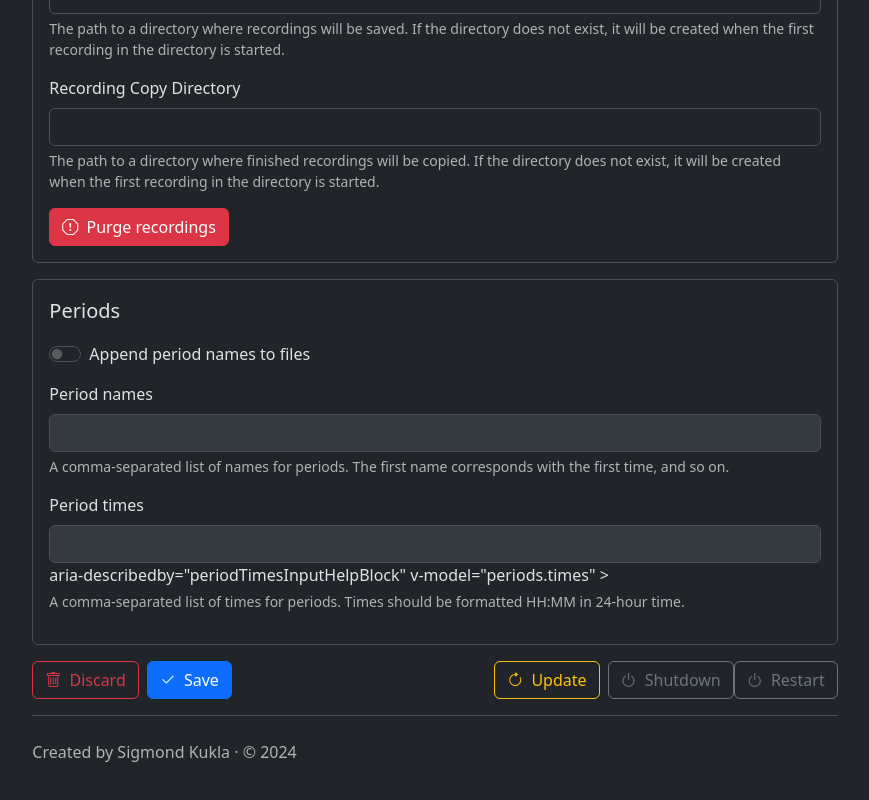
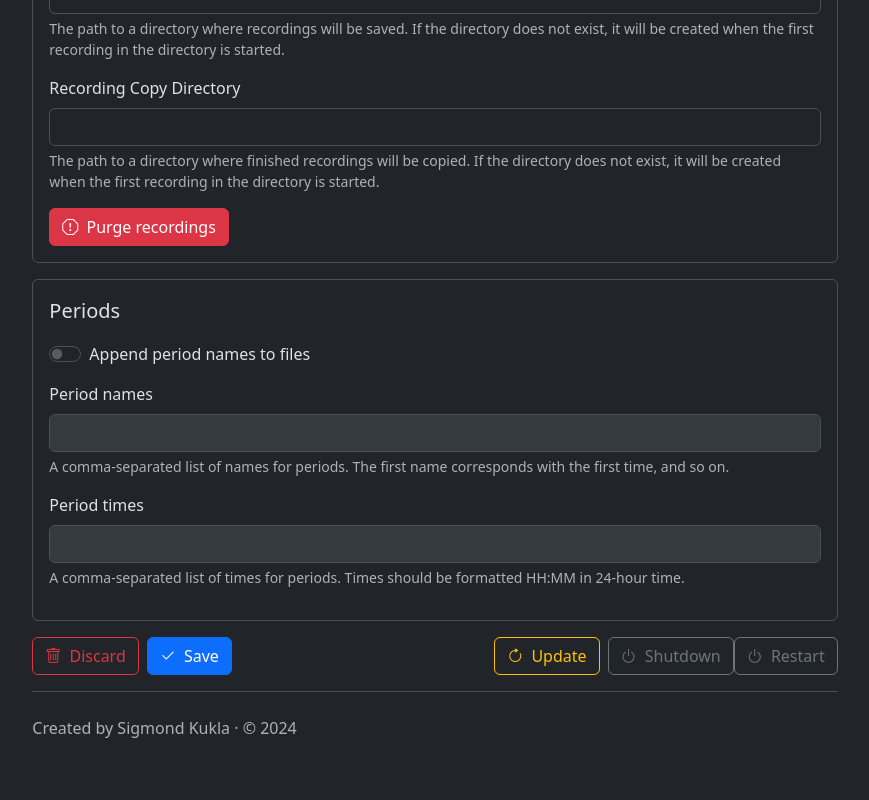
Before and after one commit to PicoPlanetDev/whiteboard-recorder, a Vue app in the folder frontend/: page /settings in a window 1280 px wide. Shown: the part 928-1728 px from the top of the page, without its empty margins (205-1074 px from the left). Built offline with nearby package versions, Linux system fonts and the light colour scheme; no server answers.

Commit message:
Strip period strings

```diff
--- a/frontend/src/components/SettingsForm.vue
+++ b/frontend/src/components/SettingsForm.vue
@@ -149,7 +149,7 @@ import Alert from './Alert.vue';
             <!-- Times input -->
             <div class="mb-3">
                 <label for="periodTimesInput" class="form-label">Period times</label>
-                <input type="text" id="periodTimesInput" class="form-control":disabled="!periods.enabled">
+                <input type="text" id="periodTimesInput" class="form-control" :disabled="!periods.enabled"
                     aria-describedby="periodTimesInputHelpBlock" v-model="periods.times" >
                 <div id="periodTimesInputHelpBlock" class="form-text">
                     A comma-separated list of times for periods. Times should be formatted HH:MM in 24-hour time.
```
Also changed, not shown: 1 other file (tests, documents, lock files or other folders).
